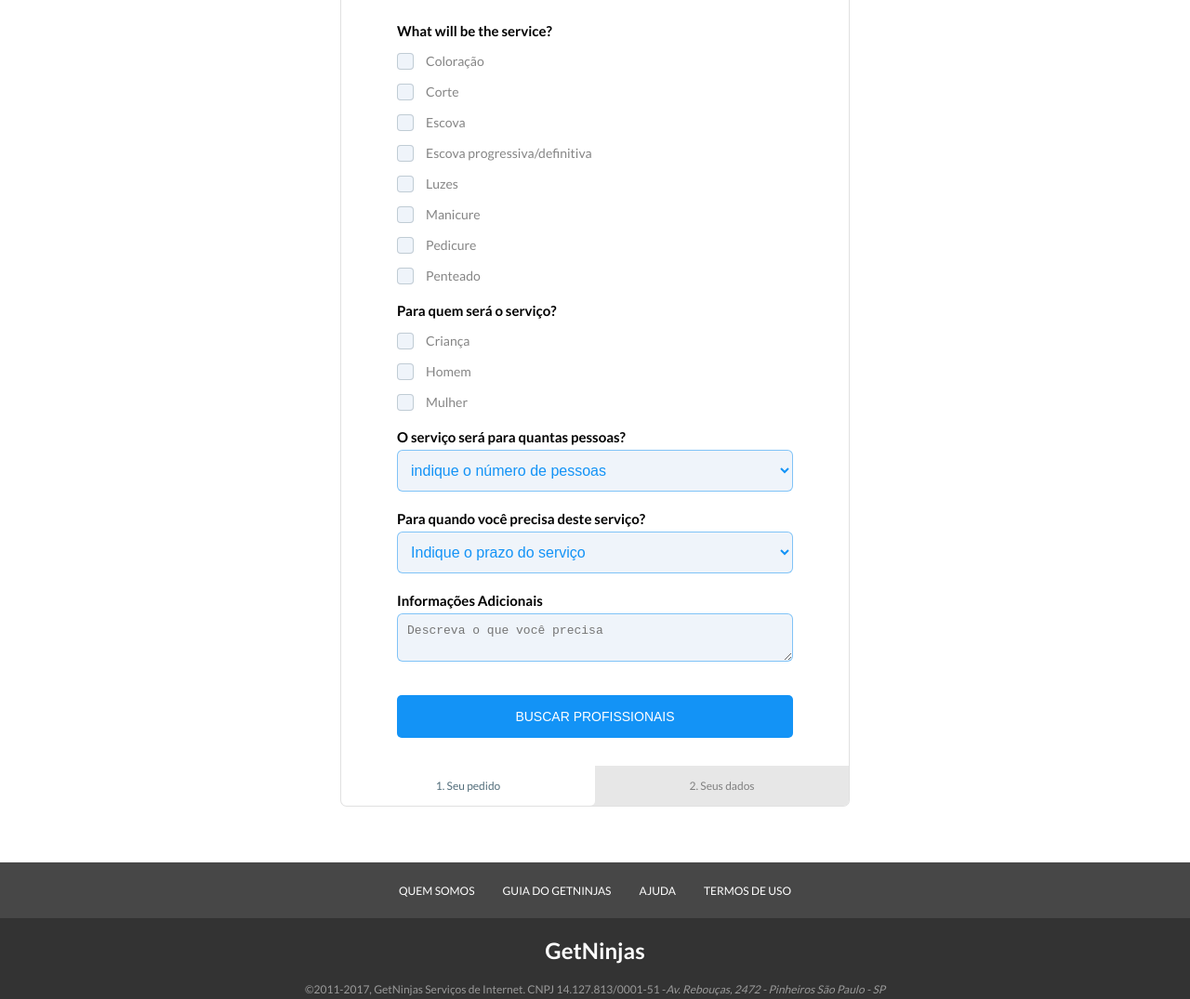
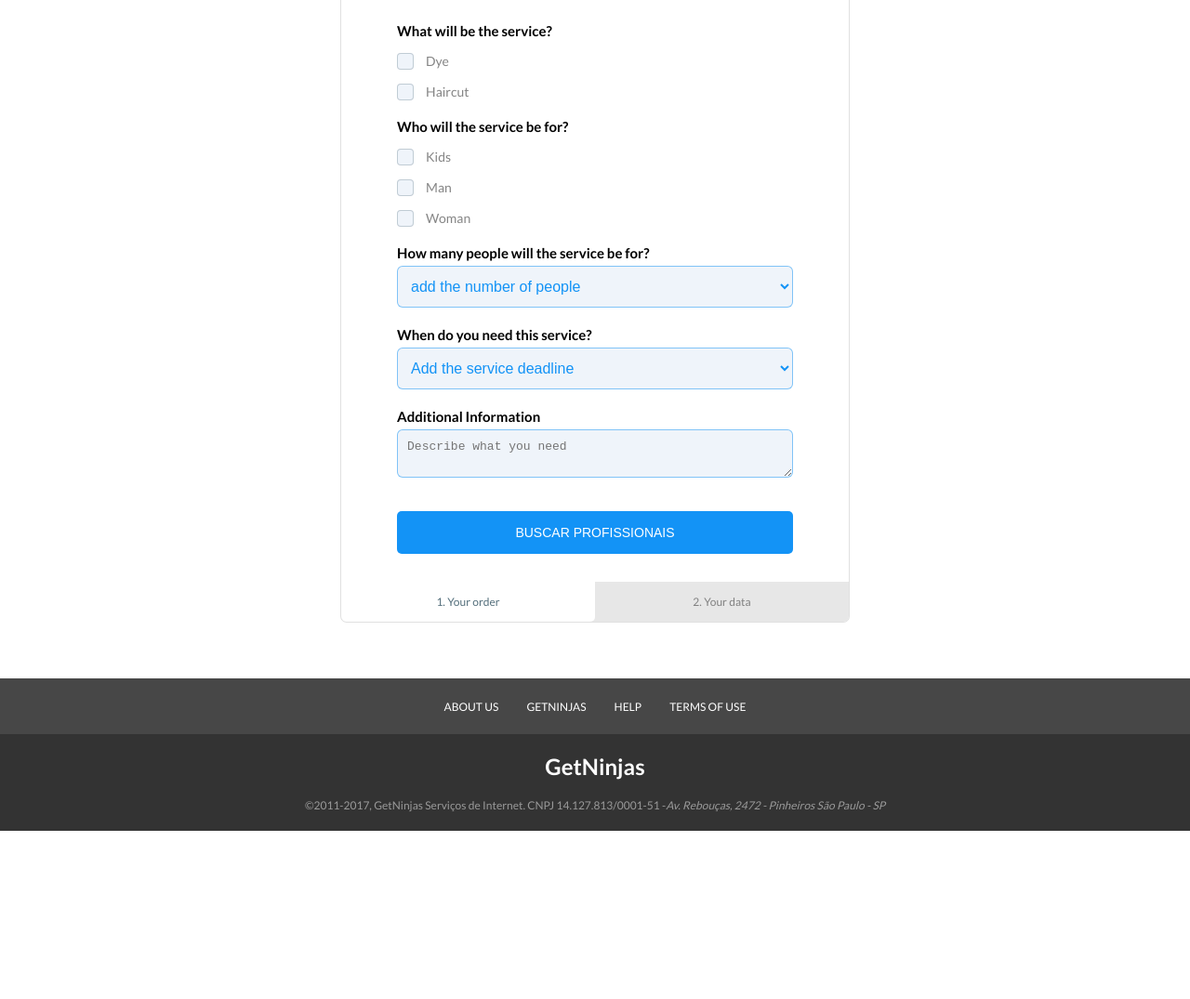
Before and after one commit to nathpaiva/form-rendering, a website built with Vite: page index.html in a window 1280 px wide. Shown: the part 567-1642 px from the top of the page at 93% size. After the commit the page ends 1461 px from the top, so only its background shows below. Built offline with nearby package versions, Linux system fonts and the light colour scheme.

Commit message:
chore: translates data

```diff
--- a/fields.json
+++ b/fields.json
@@ -12,14 +12,8 @@
         "allow_multiple_value": true,
         "allow_custom_value": false,
         "values": {
-          "Coloração": "Coloração",
-          "Corte": "Corte",
-          "Escova": "Escova",
-          "Escova progressiva/definitiva": "Escova progressiva/definitiva",
-          "Luzes": "Luzes",
-          "Manicure": "Manicure",
-          "Pedicure": "Pedicure",
-          "Penteado": "Penteado"
+          "Dye": "Dye",
+          "Haircut": "Haircut"
         },
         "_embedded": {
           "nested_fields": []
@@ -27,18 +21,18 @@
       },
       {
         "reference": null,
-        "name": "Para quem será o serviço?",
-        "label": "Para quem será o serviço?",
-        "placeholder": "Para quem será o serviço?",
-        "mask": "indique para quem será o serviço",
+        "name": "Who will the service be for?",
+        "label": "Who will the service be for?",
+        "placeholder": "Who will the service be for?",
+        "mask": "who the service will be for",
         "type": "enumerable",
         "required": false,
         "allow_multiple_value": true,
         "allow_custom_value": false,
         "values": {
-          "Criança": "Criança",
-          "Homem": "Homem",
-          "Mulher": "Mulher"
+          "Kids": "Kids",
+          "Man": "Man",
+          "Woman": "Woman"
         },
         "_embedded": {
           "nested_fields": []
@@ -46,10 +40,10 @@
       },
       {
         "reference": null,
-        "name": "O serviço será para quantas pessoas?",
-        "label": "O serviço será para quantas pessoas?",
-        "placeholder": "O serviço será para quantas pessoas?",
-        "mask": "indique o número de pessoas",
+        "name": "How many people will the service be for?",
+        "label": "How many people will the service be for?",
+        "placeholder": "How many people will the service be for?",
+        "mask": "add the number of people",
         "type": "enumerable",
         "required": false,
         "allow_multiple_value": false,
@@ -57,7 +51,7 @@
         "values": {
           "1": "1",
           "2": "2",
-          "Mais de 3": "Mais de 3"
+          "More than 3": "More than 3"
         },
         "_embedded": {
           "nested_fields": []
@@ -65,36 +59,36 @@
       },
       {
         "reference": null,
-        "name": "Para quando você precisa deste serviço?",
-        "label": "Para quando você precisa deste serviço?",
-        "placeholder": "Para quando você precisa deste serviço?",
-        "mask": "Indique o prazo do serviço",
+        "name": "When do you need this service?",
+        "label": "When do you need this service?",
+        "placeholder": "When do you need this service?",
+        "mask": "Add the service deadline",
         "type": "enumerable",
         "required": true,
         "allow_multiple_value": false,
         "allow_custom_value": false,
         "values": {
-          "Hoje ou nos próximos dias": "Hoje ou nos próximos dias",
-          "Nos próximos 30 dias": "Nos próximos 30 dias",
-          "Nos próximos 3 meses": "Nos próximos 3 meses",
-          "Ainda não tenho previsão": "Ainda não tenho previsão"
+          "Today or in the next few days": "Today or in the next few days",
+          "Next 30 days": "Next 30 days",
+          "Next 3 months": "Next 3 months",
+          "Not sure yet": "Not sure yet"
         },
         "_embedded": {
           "nested_fields": []
         }
       },
       {
-        "name": "Informações Adicionais",
-        "label": "Informações Adicionais",
+        "name": "Additional Information",
+        "label": "Additional Information",
         "type": "big_text",
-        "placeholder": "Descreva o que você precisa",
+        "placeholder": "Describe what you need",
         "required": false
       }
     ],
     "user_fields": [
       {
         "name": "lat_lng",
-        "label": "Em que bairro será o serviço?",
+        "label": "Which neighbourhood will the service be in?",
         "type": "lat_lng",
         "placeholder": "",
         "required": true
@@ -115,7 +109,7 @@
       },
       {
         "name": "phone",
-        "label": "Celular",
+        "label": "Cellphone",
         "type": "phone",
         "placeholder": "",
         "required": true
--- a/index.html
+++ b/index.html
@@ -16,19 +16,19 @@
       <nav class="nav" role="navigation">
         <div class="logo container">
           <div class="logo__icon">
-            <img src="./images/logo-estetica.svg" alt="Estética" />
+            <img src="./images/logo-estetica.svg" alt="beauty" />
           </div>
           <h1 class="logo__name">
             <img src="./images/logo-getninjas.svg" alt="GetNinjas" />
-            <small>Estética</small>
+            <small>Beauty</small>
           </h1>
         </div>
       </nav>
       <section class="banner" role="banner">
         <div class="banner__container container">
           <div class="banner__content">
-            <h1>Os melhores Cabeleireiros.</h1>
-            <h2>Faça um pedido. Receba orçamentos. Contrate o melhor.</h2>
+            <h1>The best hairstylist.</h1>
+            <h2>Make an order. Receive quotes. Hire the best.</h2>
           </div>
           <div class="banner__image">
             <img src="./images/bg.png" alt="Cabeleireiro" />
@@ -44,11 +44,11 @@
           class="forms__content forms__content--hide"
         ></fieldset>
         <div id="parabens" class="forms__content--congratulation hide">
-          Pedido realizado com sucesso.
+          The request was made successfully.
         </div>
         <div class="tabs">
-          <div class="tabs__item tabs__item--active">1. Seu pedido</div>
-          <div class="tabs__item" data-form="form-for-user">2. Seus dados</div>
+          <div class="tabs__item tabs__item--active">1. Your order</div>
+          <div class="tabs__item" data-form="form-for-user">2. Your data</div>
         </div>
       </form>
     </main>
@@ -57,16 +57,16 @@
       <nav class="footer__nav">
         <ul class="nav-footer" role="menubar">
           <li a="#" class="nav-footer__item" role="menuitem">
-            <a href="#">Quem Somos</a>
+            <a href="#">About us</a>
           </li>
           <li a="#" class="nav-footer__item" role="menuitem">
-            <a href="#">Guia do GetNinjas</a>
+            <a href="#">GetNinjas</a>
           </li>
           <li a="#" class="nav-footer__item" role="menuitem">
-            <a href="#">Ajuda</a>
+            <a href="#">Help</a>
           </li>
           <li a="#" class="nav-footer__item" role="menuitem">
-            <a href="#">Termos de uso</a>
+            <a href="#">Terms of use</a>
           </li>
         </ul>
       </nav>
--- a/src/helpers/prepareRenderInput.ts
+++ b/src/helpers/prepareRenderInput.ts
@@ -54,7 +54,7 @@ export function inputText({
         type,
       })}
 
-      ${_errorMessage({ message: 'Este campo é requerido.', required })}
+      ${_errorMessage({ message: 'This fields is required.', required })}
     </div>
   `
 }
@@ -88,7 +88,7 @@ export function inputCheckBox({ values, label, required }: RequestFields) {
           .join('')}
       </ul>
 
-      ${_errorMessage({ message: 'Escolha ao menos uma opção.', required })}
+      ${_errorMessage({ message: 'Choose at least one option.', required })}
     </div>
   `
 }
@@ -115,7 +115,7 @@ export function selectField({ required, label, values, mask }: RequestFields) {
             )
             .join('')}
       </select>
-      ${_errorMessage({ message: 'Selecione uma opção.', required })}
+      ${_errorMessage({ message: 'Select one option.', required })}
     </div>
   `
 }
```
Also changed, not shown: src/helpers/__tests__/prepareRenderInput.test.ts (+2 -8 lines).
